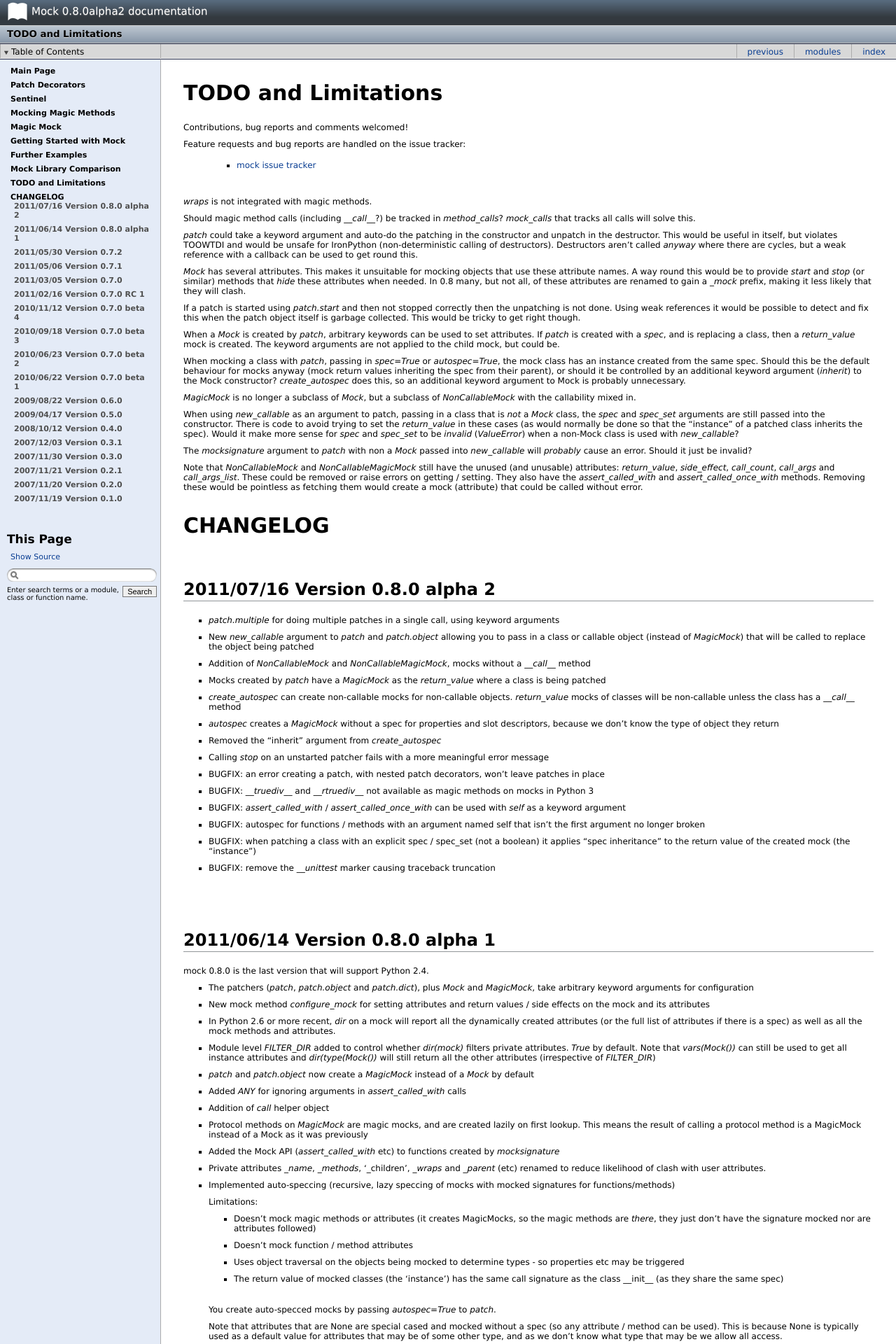
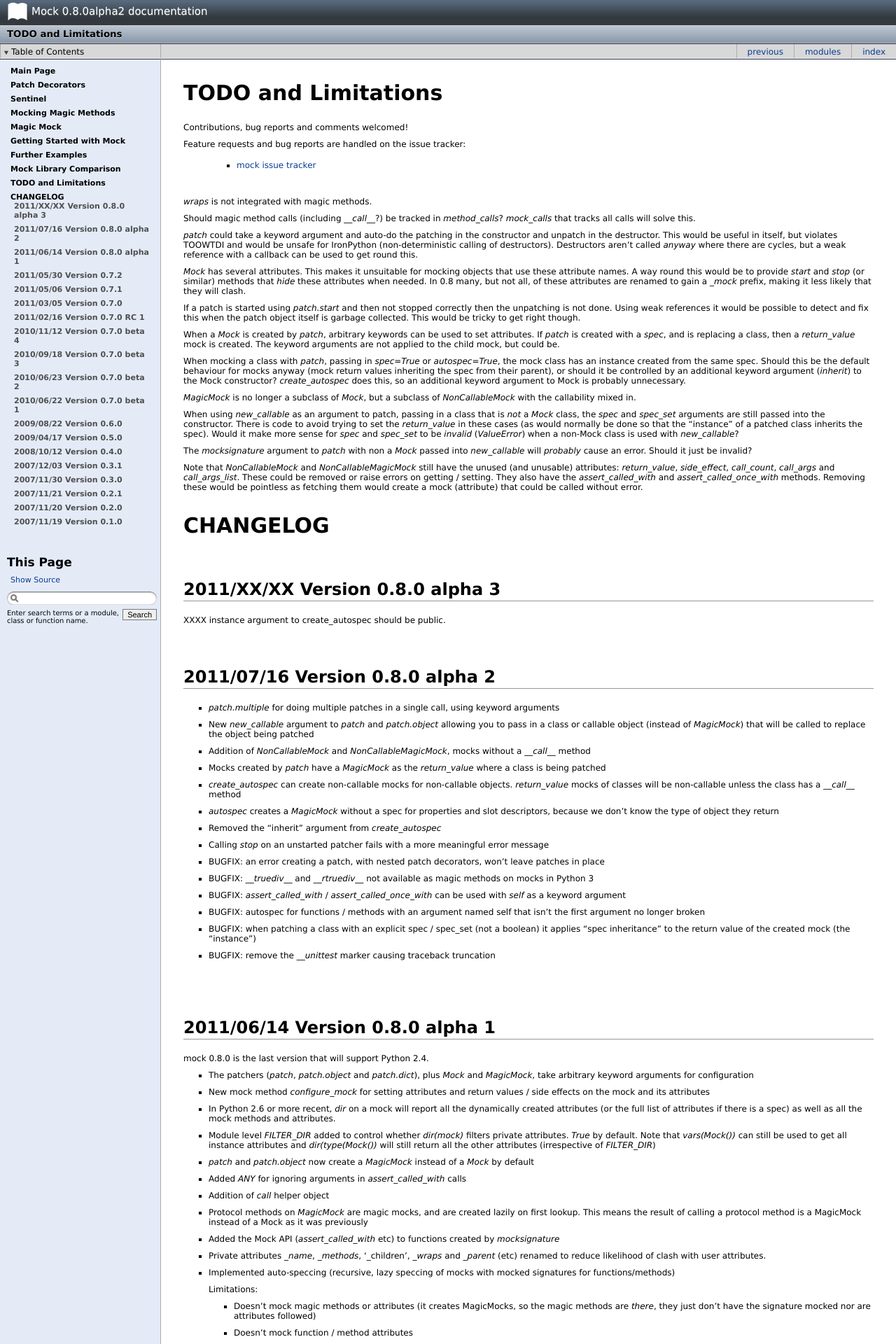
Before and after one commit to testing-cabal/mock, a Sphinx documentation site: the page built from docs/changelog.txt, in a window 1280 px wide. Shown: the top 1920 px of the page at 70% size. Built offline with Sphinx 7.4.7, drawn with Linux system fonts in a browser that asks for light colours; pages that are not in the unit, such as notebooks, are missing from menus; some of the changed text lies outside the part shown.

Commit message:
CHANGELOG update

```diff
--- a/docs/changelog.txt
+++ b/docs/changelog.txt
@@ -69,6 +69,11 @@
 
 CHANGELOG
 =========
+
+2011/XX/XX Version 0.8.0 alpha 3
+--------------------------------
+
+XXXX instance argument to create_autospec should be public.
 
 
 2011/07/16 Version 0.8.0 alpha 2
```
